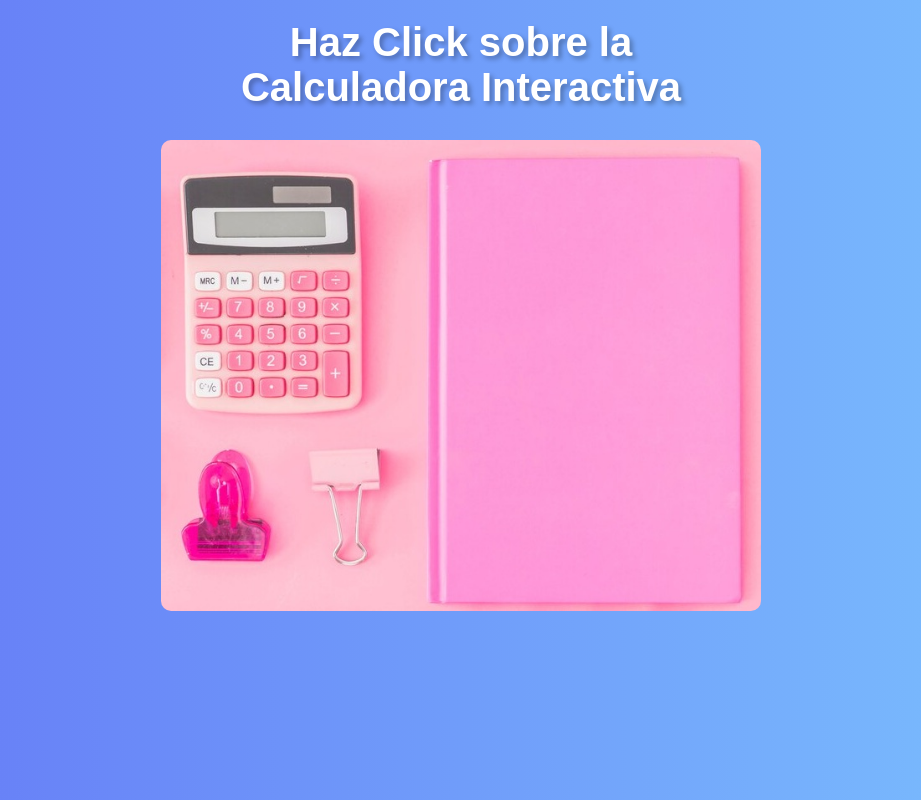
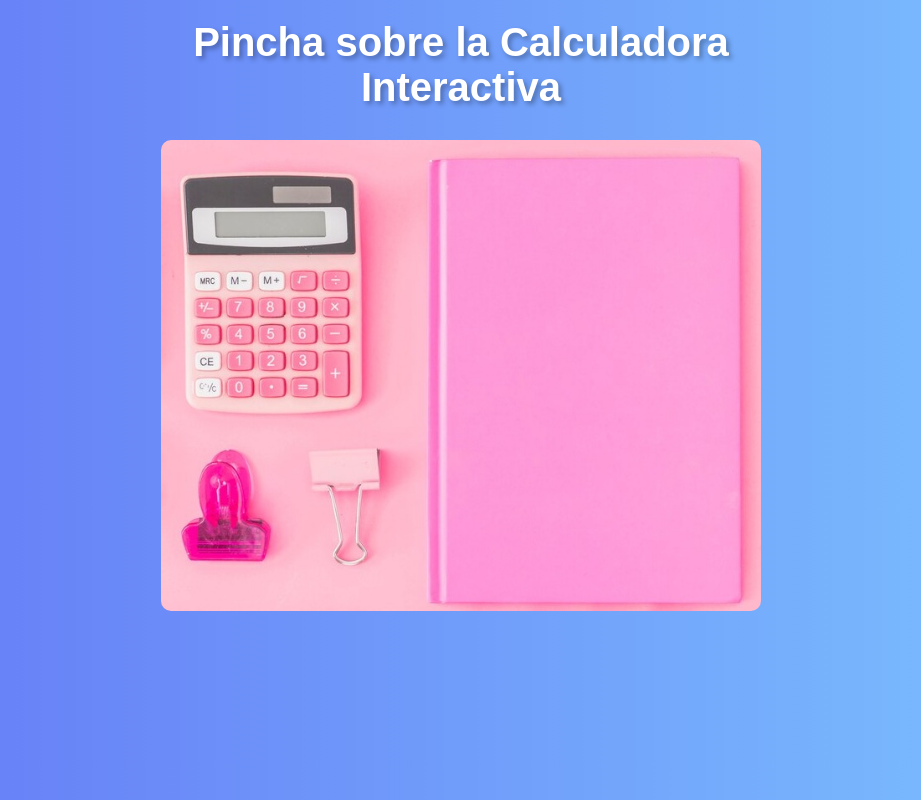
Before and after one commit to emsz45/calculadora, a plain HTML site: page index.html in a window 1280 px wide. Shown: the whole page, without its empty margins (179-1100 px from the left). Drawn offline with Linux system fonts and the light colour scheme.

Commit message:
Update index.html

```diff
--- a/index.html
+++ b/index.html
@@ -121,7 +121,7 @@
 </head>
 <body>
     <div class="container">
-        <h1>Haz Click sobre la Calculadora Interactiva</h1>
+        <h1>Pincha sobre la Calculadora Interactiva</h1>
         <div class="image-container">
             <img src="papeleria.jpg" alt="Calculadora" usemap="#calculadora-map">
             <map name="calculadora-map">
```
